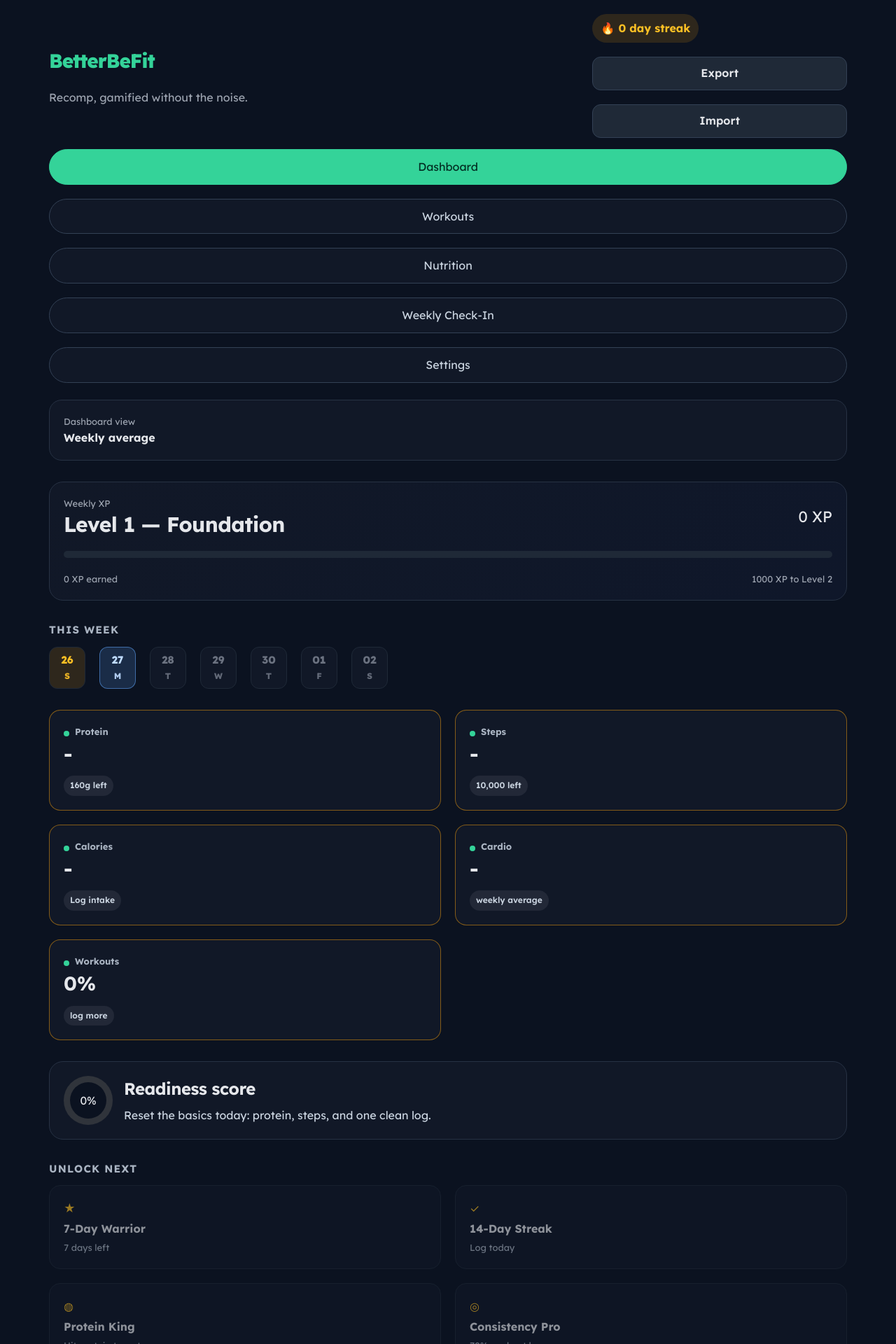
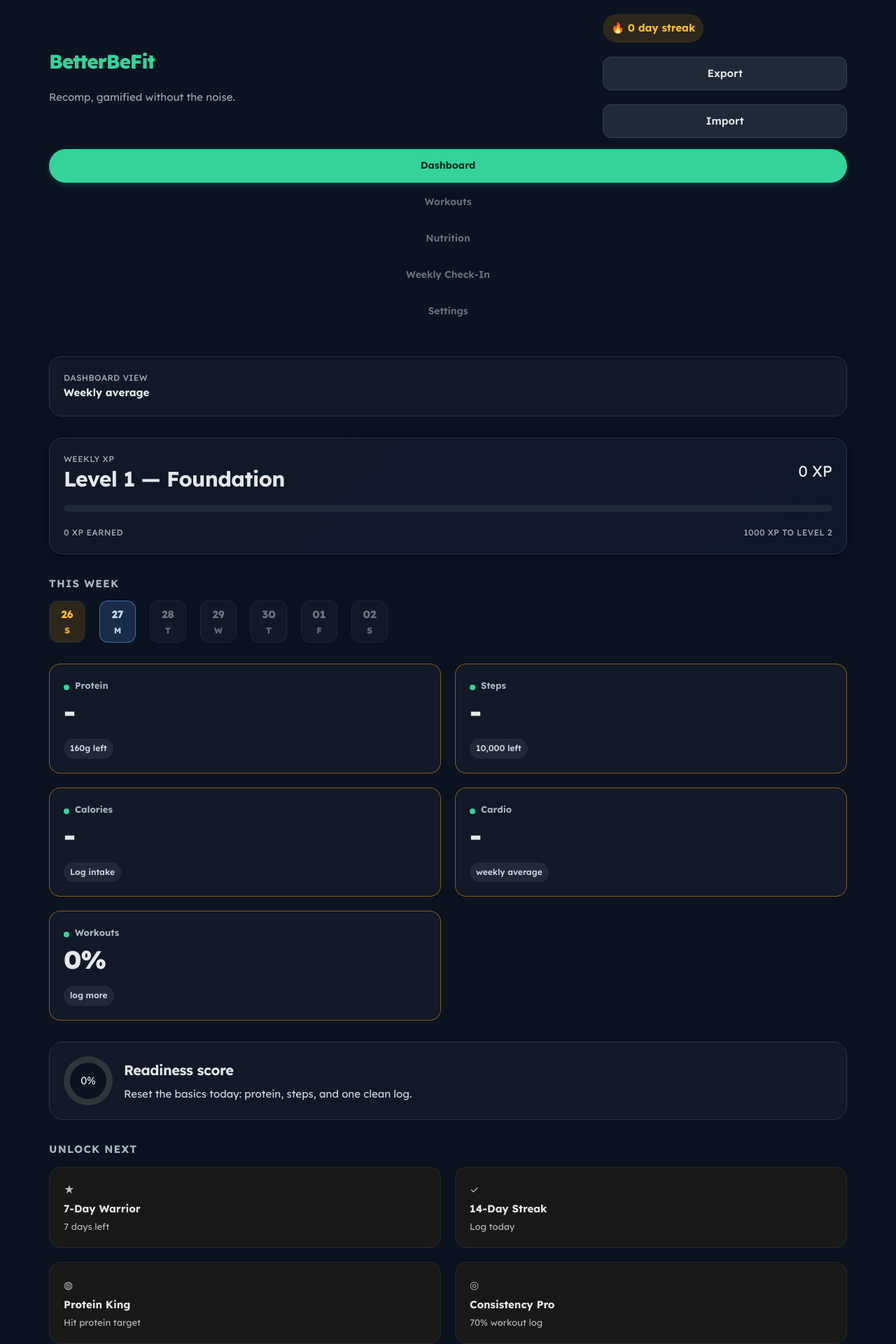
Before and after one commit to ravikiran-personal/betterbefit, a Next.js app: page / in a window 1280 px wide. Shown: the top 1920 px of the page at 70% size. Built offline with nearby package versions, Linux system fonts and the light colour scheme.

Commit message:
Add files via upload

```diff
--- a/app/globals.css
+++ b/app/globals.css
@@ -1415,3 +1415,112 @@ video {
     font-size: 16px;
   }
 }
+
+
+/* ===== TYPOGRAPHY HIERARCHY UPDATE ===== */
+
+h1,
+.title {
+  font-size: 32px;
+  font-weight: 800;
+  letter-spacing: -0.04em;
+}
+
+h2 {
+  font-size: 20px;
+  font-weight: 700;
+  letter-spacing: -0.02em;
+}
+
+h3 {
+  font-size: 16px;
+  font-weight: 600;
+}
+
+body,
+p {
+  font-size: 15px;
+  font-weight: 400;
+  line-height: 1.65;
+}
+
+.small {
+  font-size: 12px;
+  font-weight: 500;
+  letter-spacing: 0.03em;
+  text-transform: uppercase;
+}
+
+.game-metric-value {
+  font-size: 36px;
+  font-weight: 800;
+  letter-spacing: -0.03em;
+}
+
+/* ===== CARD DEPTH SYSTEM ===== */
+
+.card,
+.level-card,
+.workout-day-card {
+  box-shadow: 0 1px 3px rgba(0,0,0,0.3), 0 4px 12px rgba(0,0,0,0.2);
+}
+
+.exercise-card,
+.logged-meal-card,
+.game-signal {
+  box-shadow: inset 0 1px 0 rgba(255,255,255,0.04);
+}
+
+/* ===== TABBAR UPDATE ===== */
+
+.tabbar {
+  padding-bottom: 16px;
+  gap: 4px;
+}
+
+.tab {
+  border: 0;
+  background: transparent;
+  color: #6b7280;
+  font-weight: 600;
+  font-size: 14px;
+  transition: all 150ms ease;
+}
+
+.tab.active {
+  font-weight: 700;
+  box-shadow: 0 2px 8px rgba(52,211,153,0.25);
+}
+
+/* ===== SIGNAL BOX BORDER RADIUS ===== */
+
+.game-signal {
+  border-radius: 0 10px 10px 0;
+}
+
+/* ===== ACHIEVEMENT CARD LOCKED STATE ===== */
+
+.achievement-card {
+  opacity: 1;
+  filter: grayscale(1);
+  border: 1px solid #1f2937;
+  transition: filter 300ms ease, border-color 300ms ease;
+}
+
+.achievement-card.unlocked {
+  filter: none;
+  border-color: #34d399;
+}
+
+/* ===== XP BAR SHIMMER ===== */
+
+@keyframes shimmer {
+  0% { background-position: -200% center; }
+  100% { background-position: 200% center; }
+}
+
+.xp-fill {
+  background: linear-gradient(90deg, #34d399 0%, #60a5fa 40%, #34d399 60%, #60a5fa 100%);
+  background-size: 200% auto;
+  animation: shimmer 3s linear infinite;
+}
--- a/app/page.tsx
+++ b/app/page.tsx
@@ -294,6 +294,7 @@ const initialState: AppState = {
 export default function Page() {
   const [tab, setTab] = useState<Tab>("dashboard");
   const [selectedDashboardDate, setSelectedDashboardDate] = useState<string | null>(null);
+  const [confirmingId, setConfirmingId] = useState<string | null>(null);
   const [state, setState] = useState<AppState>(initialState);
   const [mealPresetName, setMealPresetName] = useState("");
   const [mealDraft, setMealDraft] = useState<FoodItem>({
@@ -614,23 +615,15 @@ export default function Page() {
   }
 
   function deleteExerciseFromWorkout(id: string) {
-    const shouldDelete = confirm("Deleting an exercise may reduce workout efficiency.");
-
-    if (!shouldDelete) return;
-
     setState((prev) => ({
       ...prev,
       workoutLogs: prev.workoutLogs.filter((item) => item.id !== id)
     }));
+    setConfirmingId(null);
   }
 
   function addExerciseToDay(day: string) {
     const dayLabel = getDayLabel(day);
-    const shouldAdd = confirm(
-      "Adding an exercise is not advisable. The current plan's volume ensures maximum recovery, addition of exercises may cause reduced recovery."
-    );
-
-    if (!shouldAdd) return;
 
     setState((prev) => ({
       ...prev,
@@ -842,8 +835,6 @@ export default function Page() {
   }
 
   function deleteMealPreset(id: string) {
-    if (!confirm("Delete this meal preset?")) return;
-
     setState((prev) => ({
       ...prev,
       mealPresets: prev.mealPresets.filter((preset) => preset.id !== id)
@@ -901,8 +892,6 @@ export default function Page() {
   }
 
   function deleteWorkoutSession(id: string) {
-    if (!confirm("Delete this workout session?")) return;
-
     setState((prev) => ({
       ...prev,
       workoutHistory: prev.workoutHistory.filter((session) => session.id !== id)
@@ -1182,9 +1171,23 @@ export default function Page() {
                   <h2 style={{ margin: 0 }}>{group.dayLabel}</h2>
                   <p className="small" style={{ marginTop: 6 }}>{getDayDescription(group.day)}</p>
                 </div>
-                <button className="btn secondary" onClick={() => addExerciseToDay(group.day)}>
-                  Add exercise
-                </button>
+                {confirmingId === `add-${group.day}` ? (
+                  <div className="row">
+                    <span className="small" style={{ maxWidth: 360 }}>
+                      Adding an exercise is not advisable. The current plan's volume ensures maximum recovery, addition of exercises may cause reduced recovery.
+                    </span>
+                    <button className="btn warn" onClick={() => addExerciseToDay(group.day)}>
+                      Yes, add
+                    </button>
+                    <button className="btn secondary" onClick={() => setConfirmingId(null)}>
+                      Cancel
+                    </button>
+                  </div>
+                ) : (
+                  <button className="btn secondary" onClick={() => setConfirmingId(`add-${group.day}`)}>
+                    Add exercise
+                  </button>
+                )}
               </div>
 
               <div className="workout-card-list">
@@ -1205,9 +1208,23 @@ export default function Page() {
                         </div>
                         <div className="row">
                           <span className="badge">{item.sets} sets • {item.targetReps}</span>
-                          <button className="btn warn compact-exercise-btn" onClick={() => deleteExerciseFromWorkout(item.id)}>
-                            Delete
-                          </button>
+                          {confirmingId === item.id ? (
+                            <>
+                              <span className="small">
+                                Deleting an exercise may reduce workout efficiency.
+                              </span>
+                              <button className="btn warn compact-exercise-btn" onClick={() => deleteExerciseFromWorkout(item.id)}>
+                                Yes, delete
+                              </button>
+                              <button className="btn secondary compact-exercise-btn" onClick={() => setConfirmingId(null)}>
+                                Cancel
+                              </button>
+                            </>
+                          ) : (
+                            <button className="btn warn compact-exercise-btn" onClick={() => setConfirmingId(item.id)}>
+                              Delete
+                            </button>
+                          )}
                         </div>
                       </div>
 
@@ -1832,8 +1849,6 @@ export default function Page() {
             <button
               className="btn warn"
               onClick={() => {
-                if (!confirm("Delete all logs? This cannot be undone.")) return;
-
                 setState((prev) => ({
                   ...prev,
                   dailyLogs: seedWeekLogs(),
```
